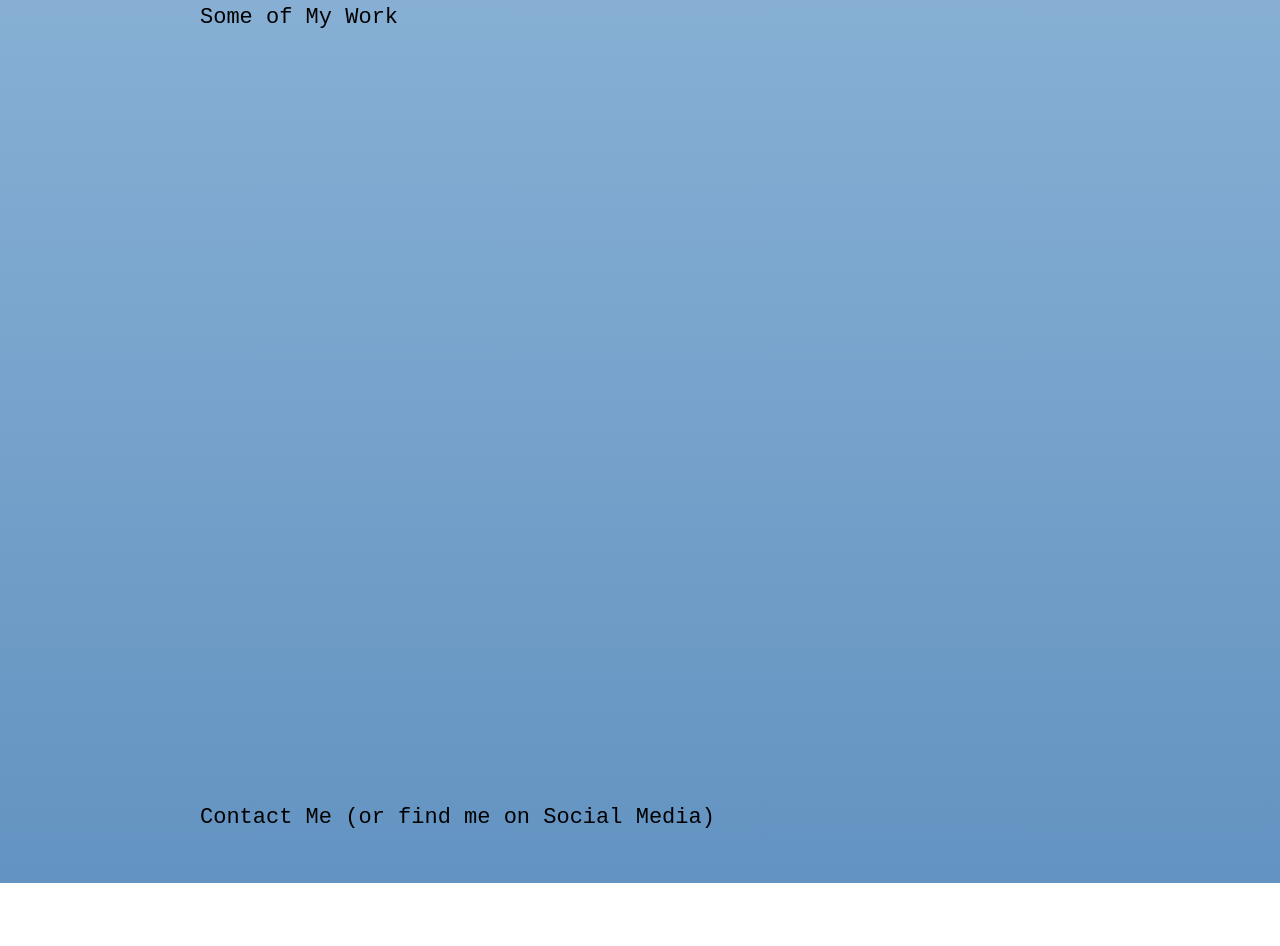
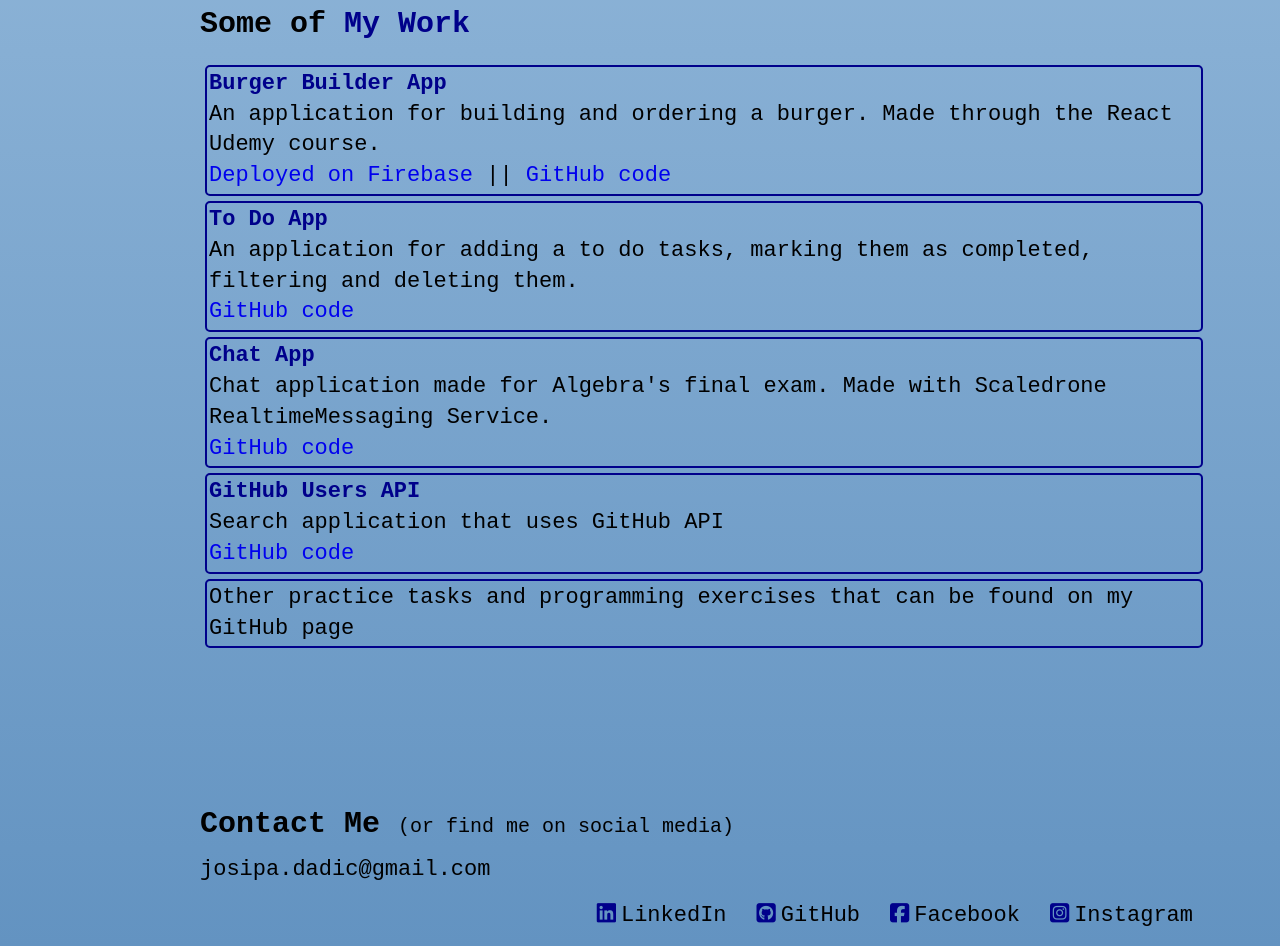
Before and after one commit to jo-dadic/portfolio_page, a plain HTML site: page index.html in a window 1280 px wide. Shown: the part 1738-2684 px from the top of the page. Before the commit the page ends 2621 px from the top, so only its background shows below. Drawn offline with Linux system fonts and the light colour scheme.

Commit message:
work and contact added

```diff
--- a/css/main.css
+++ b/css/main.css
@@ -262,6 +262,10 @@ header {
   padding-bottom: 15px;
 }
 
+.education ul li i {
+  font-size: 18px;
+}
+
 .tools ul {
   display: flex;
   justify-content: space-between;
@@ -281,9 +285,65 @@ header {
   height: 100vh;
 }
 
+.work-section h3 {
+  color: black;
+  font-size: 30px;
+  font-weight: 700;
+}
+
+.work-section h3 span {
+  color: #00008b;
+  font-weight: 900;
+}
+
+.work {
+  padding-top: 15px;
+}
+
+.box {
+  border: 2px #00008b solid;
+  border-radius: 5px;
+  padding: 2px;
+  margin: 5px;
+}
+
+.box h5 {
+  color: #00008b;
+  font-weight: 600;
+}
+
 .contact-section {
   width: 90%;
   height: 10vh;
 }
 
 /* ------------FOOTER STYLE-------------- */
+.page-footer h3 {
+  color: black;
+  font-size: 30px;
+  font-weight: 700;
+  padding-bottom: 10px;
+}
+
+.page-footer h3 span {
+  font-size: 20px;
+  font-weight: 500;
+}
+
+.page-footer ul {
+  display: flex;
+  float: right;
+}
+
+.page-footer ul li {
+  padding: 15px;
+}
+
+.page-footer ul li a {
+  color: black;
+}
+
+.page-footer ul li i {
+  padding-right: 5px;
+  color: #00008b;
+}
--- a/index.html
+++ b/index.html
@@ -36,8 +36,8 @@
           <h3>A Little Something <span>About Me</span></h3>
           <div class="bio">
             <p>
-              Hello World! I am Josipa. Once a Croatian language teacher and
-              today a Frontend Developer. <br />
+              Hello World! I am Josipa. Once a Croatian language teacher, today
+              a Frontend Developer. <br />
               I am currently improving in React.js and working on my portfolio
               and Web page. My current goal is to find a job where I can
               demonstrate and perfect my skills and which will enable me to
@@ -49,6 +49,7 @@
               <h5>Education:</h5>
               <ul>
                 <li>
+                  <i class="fas fa-arrow-right"></i>
                   University College
                   <a
                     href="https://www.algebra.hr/cjelozivotno-obrazovanje/programi/front-end-developer/"
@@ -56,11 +57,13 @@
                   >: Frontend Developer (Professional Training)
                 </li>
                 <li>
+                  <i class="fas fa-arrow-right"></i>
                   <a href="https://www.smartninja.hr/web-development-1"
                     >SmartNinja</a
                   >: Web Development I.
                 </li>
                 <li>
+                  <i class="fas fa-arrow-right"></i>
                   Udemy course:
                   <a
                     href="https://www.udemy.com/course/react-the-complete-guide-incl-redux/"
@@ -85,13 +88,83 @@
           </div>
         </div>
         <div id="work" class="work-section">
-          <h3>Some of My Work</h3>
-        </div>
-        <div id="contact" class="contact-section">
-          <h3>Contact Me <span>(or find me on Social Media)</span></h3>
+          <h3>Some of <span>My Work</span></h3>
+          <div class="work">
+            <div class="box work1">
+              <h5>Burger Builder App</h5>
+              <p>
+                An application for building and ordering a burger. Made through
+                the React Udemy course.
+              </p>
+              <a href="https://burger-builder-app-b55cd.firebaseapp.com/"
+                >Deployed on Firebase</a
+              >
+              ||
+              <a href="https://github.com/jo-dadic/burger_builder_app"
+                >GitHub code</a
+              >
+            </div>
+            <div class="box work2">
+              <h5>To Do App</h5>
+              <p>
+                An application for adding a to do tasks, marking them as
+                completed, filtering and deleting them.
+              </p>
+              <a href="https://github.com/jo-dadic/to_do_app">GitHub code</a>
+            </div>
+            <div class="box work3">
+              <h5>Chat App</h5>
+              <p>
+                Chat application made for Algebra's final exam. Made with
+                Scaledrone RealtimeMessaging Service.
+              </p>
+              <a href="https://github.com/jo-dadic/jochatapp">GitHub code</a>
+            </div>
+            <div class="box work4">
+              <h5>GitHub Users API</h5>
+              <p>Search application that uses GitHub API</p>
+              <a href="https://github.com/jo-dadic/github_users_api"
+                >GitHub code</a
+              >
+            </div>
+            <div class="box work5">
+              Other practice tasks and programming exercises that can be found
+              on my GitHub page
+            </div>
+            <p></p>
+          </div>
         </div>
       </div>
     </main>
-    <footer class="page-footer"></footer>
+    <footer class="page-footer">
+      <div class="wrapper">
+        <div id="contact" class="contact-section">
+          <h3>Contact Me <span>(or find me on social media)</span></h3>
+          <p>josipa.dadic@gmail.com</p>
+          <ul>
+            <li>
+              <a href="https://www.linkedin.com/in/josipa-dadic/"
+                ><i class="fab fa-linkedin"></i>LinkedIn</a
+              >
+            </li>
+            <li>
+              <a href="https://github.com/jo-dadic"
+                ><i class="fab fa-github-square"></i>GitHub</a
+              >
+            </li>
+            <li>
+              <a href="https://www.facebook.com/j.dadic/"
+                ><i class="fab fa-facebook-square"></i>Facebook</a
+              >
+            </li>
+            <li>
+              <a href="https://www.instagram.com/jo.dadic/"
+                ><i class="fab fa-instagram-square"></i>Instagram</a
+              >
+            </li>
+          </ul>
+        </div>
+      </div>
+    </footer>
   </body>
 </html>
```
